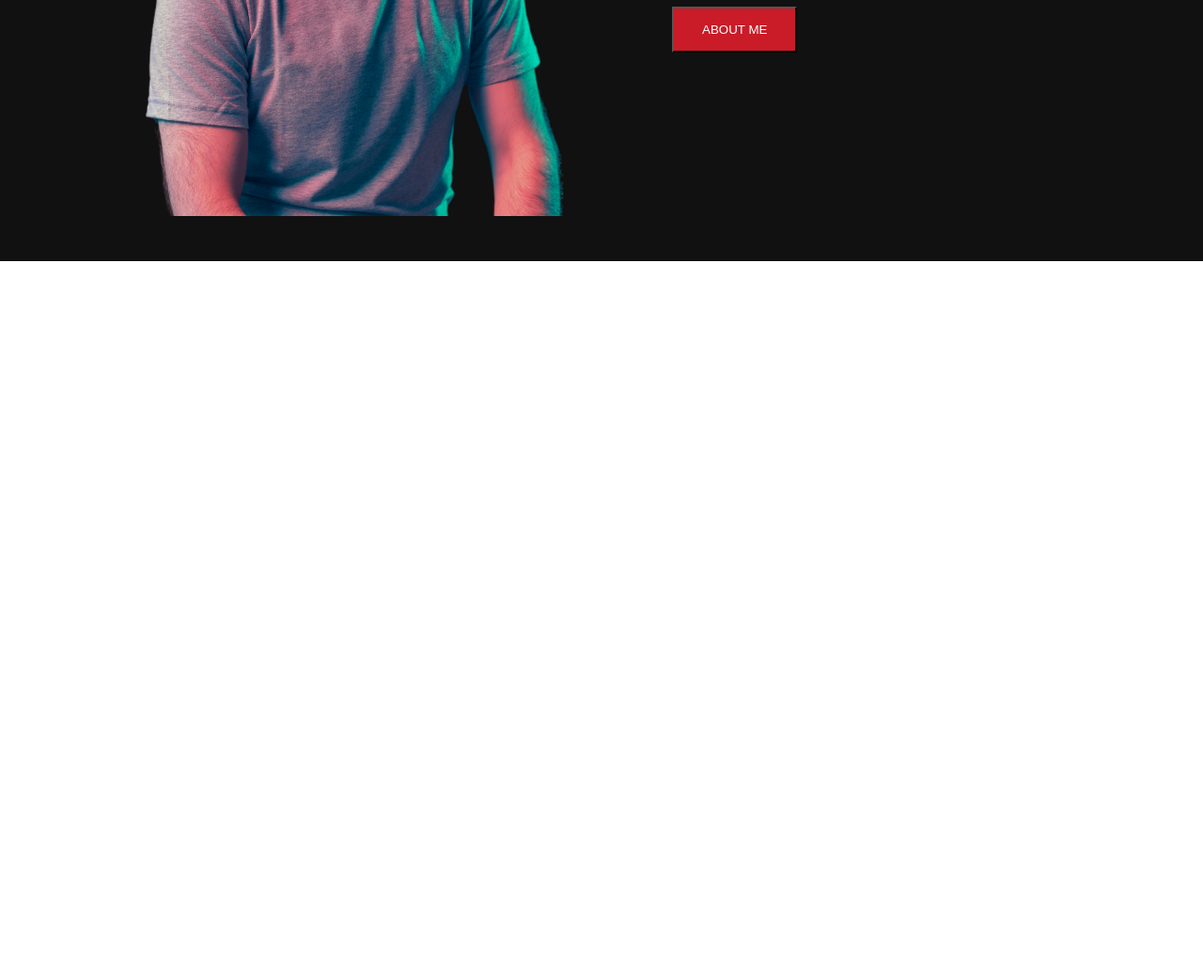
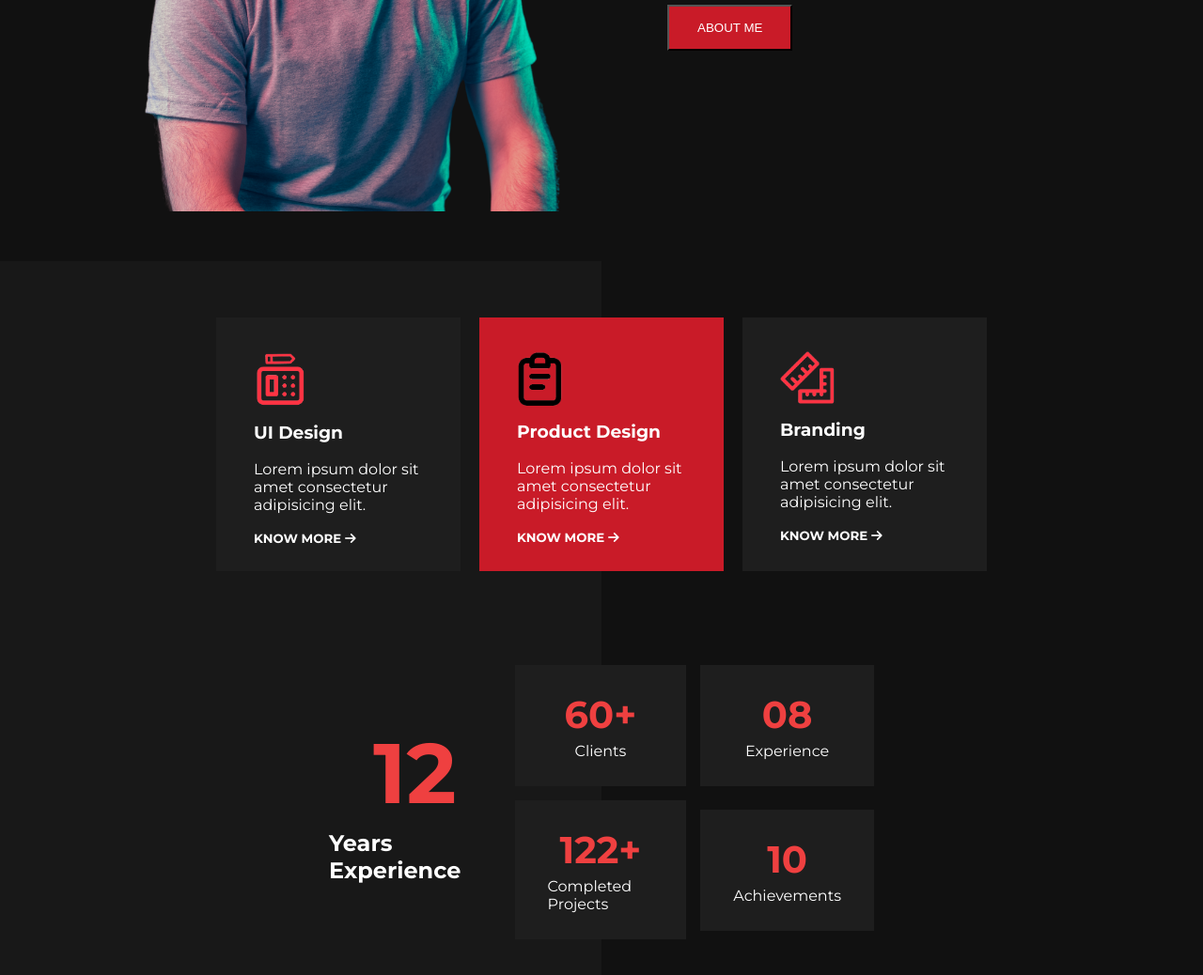
Before and after one commit to raj-prog/live-project-15, a plain HTML site: page index.html in a window 1280 px wide. Shown: the part 522-1560 px from the top of the page at 94% size. Before the commit the page ends 800 px from the top, so only its background shows below. Drawn offline with Linux system fonts and the light colour scheme.

Commit message:
card section completed

```diff
--- a/css/styles.css
+++ b/css/styles.css
@@ -1,10 +1,13 @@
 @import url('https://fonts.googleapis.com/css2?family=Montserrat:wght@100;200;300;400;500;600;700;800;900&display=swap');
 
 :root {
-  --header-bg-color: #111111;
+  --bg-color: #111111;
   --text-color: #fff;
   --name-text-color: #ff3343;
   --btn-color: #c91b28;
+  --left-section-color: #181818;
+  --card-bg-color: #1e1e1e;
+  --work-header-color: #ef4040;
 }
 
 /* Reset */
@@ -16,10 +19,10 @@
 
 body {
   font-family: 'Montserrat', sans-serif;
+  background-color: var(--bg-color);
 }
 
 header {
-  background-color: var(--header-bg-color);
   height: 100vh;
 }
 
@@ -54,7 +57,7 @@ main {
 }
 
 .hero-image {
-  width: 665px;
+  width: 660px;
 }
 
 .intro h2 {
@@ -69,9 +72,149 @@ main {
   margin: 10px 0;
 }
 
-.intro .btn {
+.btn {
   background-color: var(--btn-color);
   color: var(--text-color);
   padding: 15px 30px;
   text-transform: uppercase;
+  cursor: pointer;
 }
+
+/* Card Section */
+section {
+  height: 100vh;
+}
+
+#background {
+  background-color: var(--left-section-color);
+  position: absolute;
+  width: 50%;
+  height: 100vh;
+  z-index: -1;
+}
+
+.wrapper {
+  padding: 60px 0;
+}
+
+.card-logo {
+  width: 60px;
+}
+
+.cards {
+  display: flex;
+  align-items: center;
+  justify-content: center;
+  flex-wrap: wrap;
+  gap: 20px;
+  position: relative;
+  z-index: 3;
+}
+
+.card {
+  background-color: var(--card-bg-color);
+  width: 260px;
+  height: 270px;
+  padding: 35px 20px;
+  padding-left: 40px;
+}
+
+.card-2 {
+  background-color: var(--btn-color);
+}
+
+.card h3 {
+  margin: 10px 0;
+  color: var(--text-color);
+}
+
+.card h5 {
+  color: var(--btn-color);
+  margin-top: 15px;
+  text-transform: uppercase;
+  color: var(--text-color);
+}
+
+.card-2 h5 {
+  color: var(--text-color);
+}
+
+.card-2 .card-logo {
+  width: 50px;
+}
+
+.card p {
+  margin: 18px 0;
+  color: var(--text-color);
+}
+
+.box p,
+.box-1 h2 {
+  color: var(--text-color);
+}
+
+.box-1 {
+  grid-area: one;
+  width: 100%;
+}
+
+.box h1 {
+  color: var(--work-header-color);
+  font-size: 40px;
+}
+
+.flex-1 h1 {
+  font-size: 90px;
+}
+
+.box-2 {
+  grid-area: two;
+  background-color: var(--card-bg-color);
+  padding: 28px 35px;
+  width: 100%;
+}
+
+.box-3 {
+  grid-area: three;
+  background-color: var(--card-bg-color);
+  padding: 28px 35px;
+  width: 100%;
+}
+
+.box-4 {
+  grid-area: four;
+  background-color: var(--card-bg-color);
+  padding: 28px 35px;
+  width: 100%;
+}
+
+.box-5 {
+  grid-area: five;
+  background-color: var(--card-bg-color);
+  padding: 28px 35px;
+  width: 100%;
+}
+
+.boxes {
+  position: relative;
+  z-index: 3;
+  margin: 100px 350px;
+  display: grid;
+  gap: 15px;
+  place-items: center;
+  justify-content: center;
+  align-content: center;
+  grid-template-columns: repeat(3, 1fr);
+
+  grid-template-areas:
+    'one two three'
+    'one four five';
+}
+
+.flex {
+  display: flex;
+  flex-direction: column;
+  align-items: center;
+  justify-content: center;
+  gap: 5px;
+}
--- a/index.html
+++ b/index.html
@@ -48,5 +48,82 @@
         </div>
       </main>
     </header>
+
+    <section>
+      <div id="background"></div>
+      <div class="wrapper">
+        <div class="cards">
+          <div class="card">
+            <div class="image">
+              <img
+                src="./assets/ui-design.png"
+                alt="ui-design"
+                class="card-logo"
+              />
+            </div>
+            <h3>UI Design</h3>
+            <p>Lorem ipsum dolor sit amet consectetur adipisicing elit.</p>
+            <h5>Know More <i class="fa-solid fa-arrow-right"></i></h5>
+          </div>
+          <div class="card card-2">
+            <div class="image">
+              <img
+                src="./assets/product-design.png"
+                alt="product-design"
+                class="card-logo"
+              />
+            </div>
+            <h3>Product Design</h3>
+            <p>Lorem ipsum dolor sit amet consectetur adipisicing elit.</p>
+            <h5>Know More <i class="fa-solid fa-arrow-right"></i></h5>
+          </div>
+          <div class="card">
+            <div class="image">
+              <img
+                src="./assets/branding.png"
+                alt="branding"
+                class="card-logo"
+              />
+            </div>
+            <h3>Branding</h3>
+            <p>Lorem ipsum dolor sit amet consectetur adipisicing elit.</p>
+            <h5>Know More <i class="fa-solid fa-arrow-right"></i></h5>
+          </div>
+        </div>
+
+        <div class="boxes">
+          <div class="box box-1">
+            <div class="flex flex-1">
+              <h1>12</h1>
+              <h2>Years Experience</h2>
+            </div>
+          </div>
+          <div class="box box-2">
+            <div class="flex">
+              <h1>60+</h1>
+              <p>Clients</p>
+            </div>
+          </div>
+          <div class="box box-3">
+            <div class="flex">
+              <h1>08</h1>
+              <p>Experience</p>
+            </div>
+          </div>
+          <div class="box box-4">
+            <div class="flex">
+              <h1>122+</h1>
+              <p>Completed Projects</p>
+            </div>
+          </div>
+          <div class="box box-5">
+            <div class="flex">
+              <h1>10</h1>
+              <p>Achievements</p>
+            </div>
+          </div>
+        </div>
+      </div>
+    </section>
   </body>
 </html>
```
